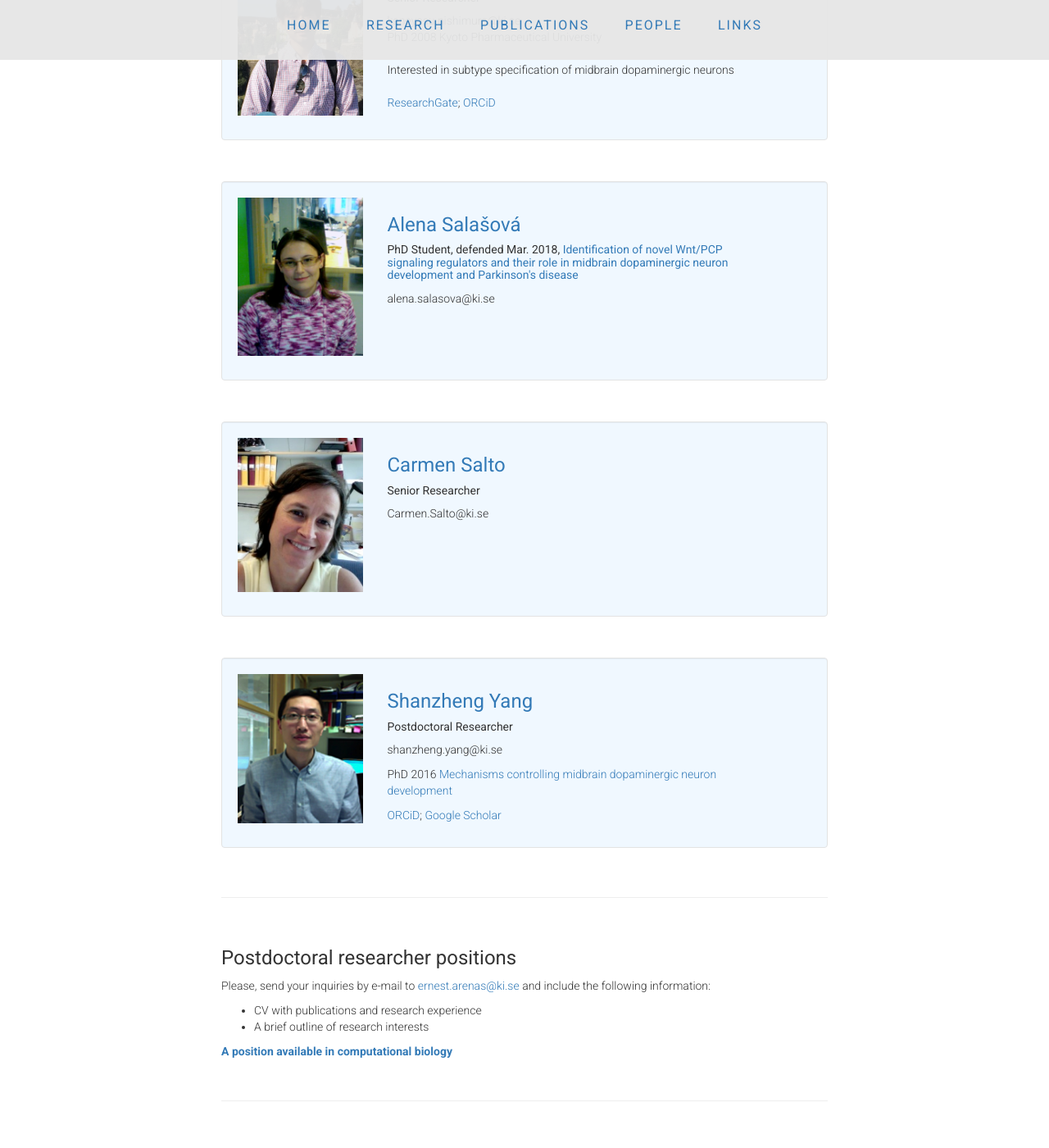
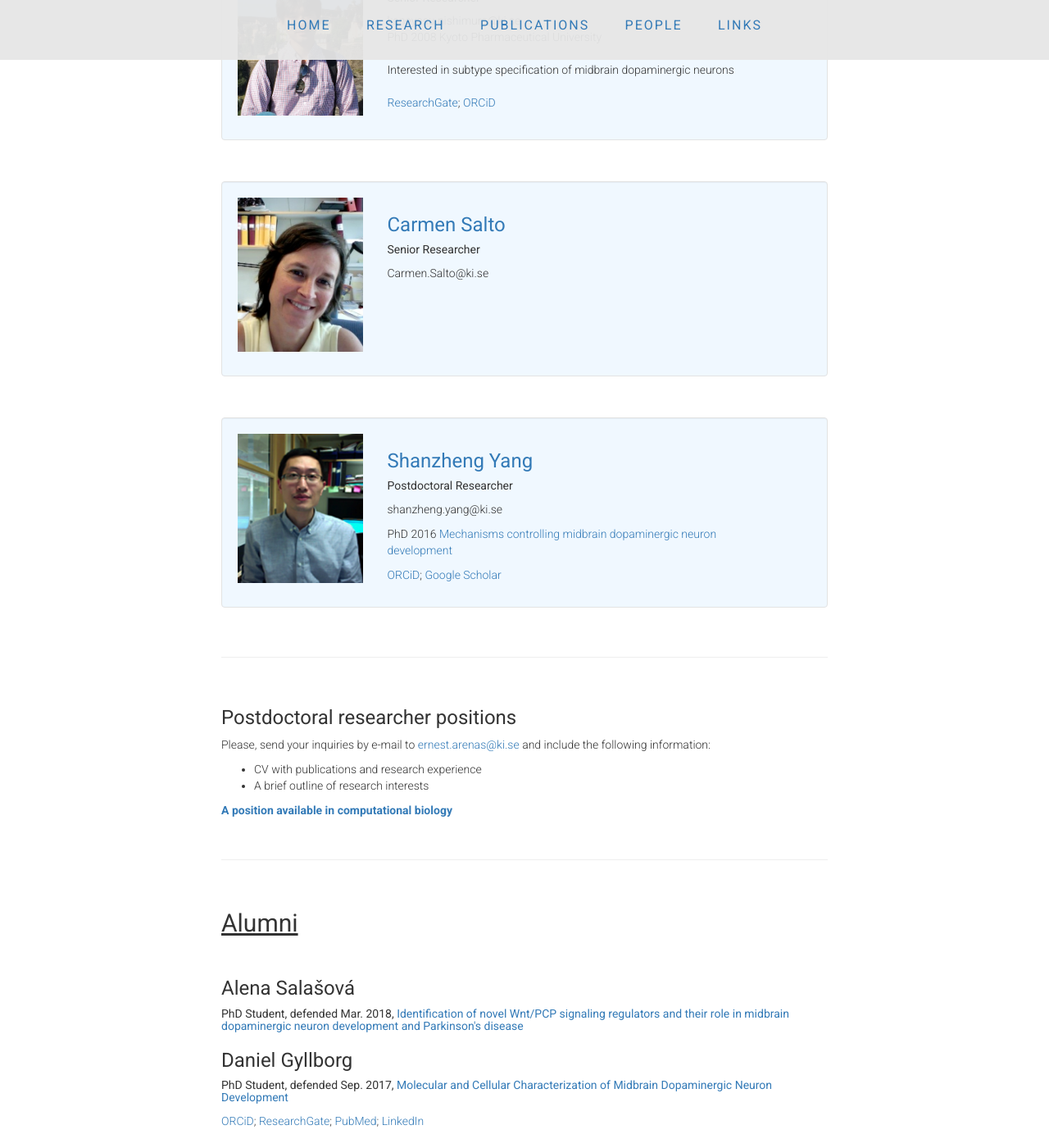
Before and after one commit to ArenasLab/arenaslab.github.io, a Jekyll site: the page people/index.html, which Jekyll copies as it is, in a window 1280 px wide and 1400 px high, scrolled down 583 px. Shown: the whole window at 82% size. Built offline with Jekyll 4.4.1, drawn with Linux system fonts in a browser that asks for light colours.

Commit message:
Update index.html

```diff
--- a/people/index.html
+++ b/people/index.html
@@ -95,28 +95,6 @@
           </div>
         </div>
 
-
-        <p>&nbsp;<p>
-
-        <div class="wellb">
-          <div class="media">
-            <div class="media-body">
-	      <div class="row">
-                <div class=" col-sm-4  col-md-3 col-lg-3">
-                  <p><img src="../img/AS.png" class="img-responsive" width="300" height="450"/></p>
-                </div>
-                <div class=" col-sm-6  col-md-8 col-lg-8">
-                  <h3><a href="http://ki.se/en/people/alesal">Alena Salašová</a></h3>
-                  <h5>PhD Student, defended Mar. 2018, <a href="https://openarchive.ki.se/xmlui/handle/10616/46248">Identification of novel Wnt/PCP signaling regulators and their role in midbrain dopaminergic neuron development and Parkinson's disease</a></h5>
-                  <p>alena.salasova@ki.se<br>
-                  <br><br>
-                  </p>
-                </div>
-              </div>
-	    </div>
-          </div>
-	</div>
-
         <p>&nbsp;<p>
 
 	<div class="wellb">
```
Also changed, not shown: other parts of people/index.html (+3 -0 lines).
